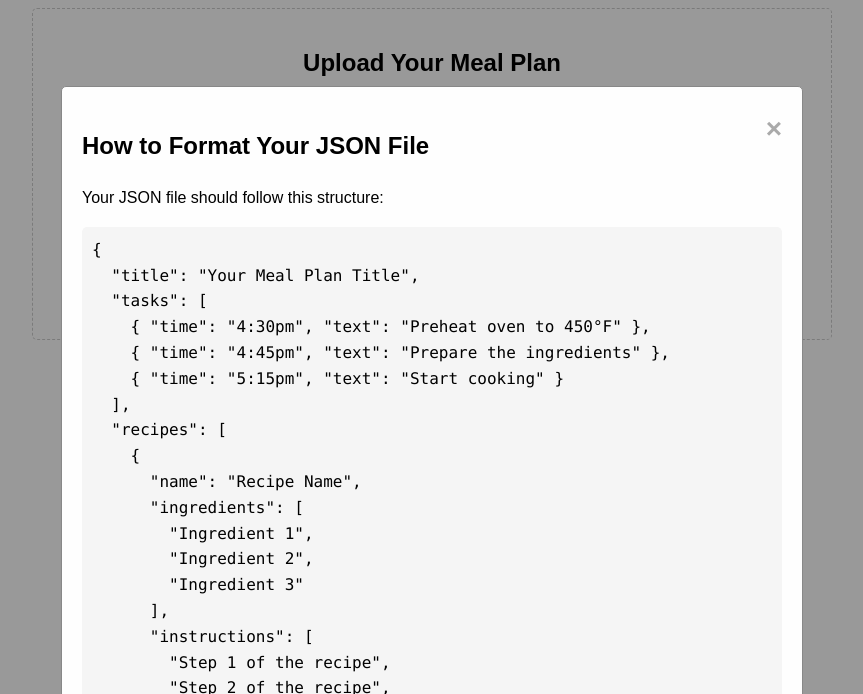
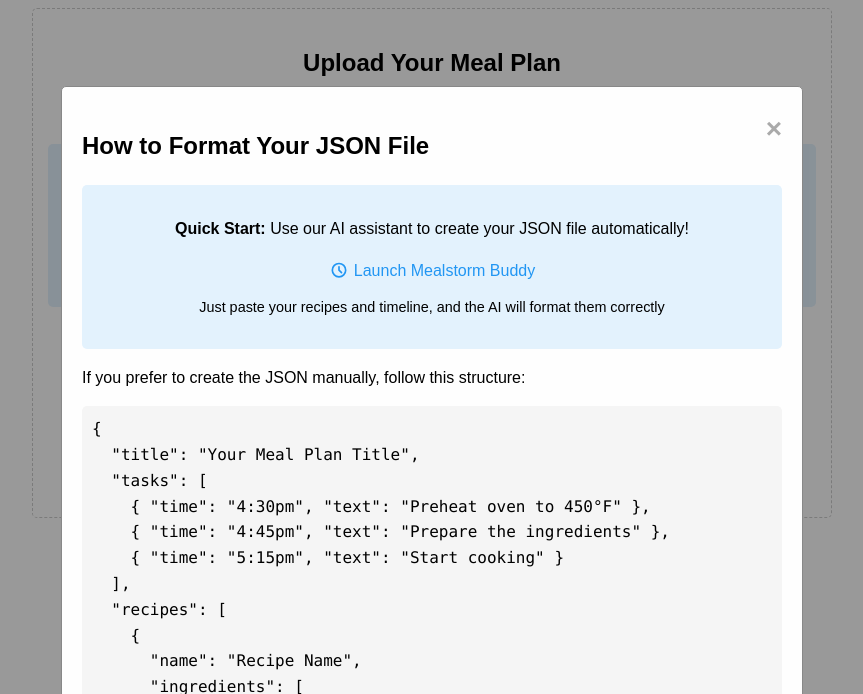
Before and after one commit to uymai/mealstorm, a website: page index.html in a window 1280 px wide. Both pictures are taken after a click on the button "Help with JSON Format". Shown: the part 106-800 px from the top of the page, without its empty margins (208-1071 px from the left). Drawn offline with Linux system fonts and the light colour scheme.

Commit message:
Add Mealstorm Buddy AI assistant link for JSON creation

```diff
--- a/index.html
+++ b/index.html
@@ -113,6 +113,29 @@
     .plan-actions {
       display: flex;
       gap: 5px;
+    }
+    .helper-link {
+      color: #2196F3;
+      text-decoration: none;
+      display: inline-flex;
+      align-items: center;
+      gap: 5px;
+    }
+    .helper-link:hover {
+      text-decoration: underline;
+      color: #0b7dda;
+    }
+    .helper-link img {
+      width: 20px;
+      height: 20px;
+      vertical-align: middle;
+    }
+    .helper-section {
+      margin: 15px 0;
+      padding: 15px;
+      background: #e3f2fd;
+      border-radius: 5px;
+      text-align: center;
     }
   </style>
   <script>
@@ -395,6 +418,17 @@
   <div id="upload-section" class="file-upload">
     <h2>Upload Your Meal Plan</h2>
     <p>Upload a JSON file with your meal plan data or use our default timeline.</p>
+    <div class="helper-section">
+      <p>Need help creating your meal plan JSON?</p>
+      <a href="https://chatgpt.com/g/g-682cdfd61f0c8191ad1c063a4c46efef-mealstorm-buddy" target="_blank" class="helper-link">
+        <svg width="20" height="20" viewBox="0 0 24 24" fill="none" xmlns="http://www.w3.org/2000/svg">
+          <path d="M20 11C20 15.4183 16.4183 19 12 19C7.58172 19 4 15.4183 4 11C4 6.58172 7.58172 3 12 3C16.4183 3 20 6.58172 20 11Z" stroke="#2196F3" stroke-width="2"/>
+          <path d="M12 7V11L15 14" stroke="#2196F3" stroke-width="2" stroke-linecap="round" stroke-linejoin="round"/>
+        </svg>
+        Use Mealstorm Buddy (AI Assistant)
+      </a>
+      <p style="font-size: 0.9em; margin-top: 8px;">Our AI assistant will help convert your recipes into the correct JSON format</p>
+    </div>
     <input type="file" id="json-file" accept=".json">
     <div style="margin: 15px 0;">
       <button id="helpButton" class="help-button">Help with JSON Format</button>
@@ -415,7 +449,20 @@
     <div class="modal-content">
       <span class="close">&times;</span>
       <h2>How to Format Your JSON File</h2>
-      <p>Your JSON file should follow this structure:</p>
+
+      <div class="helper-section">
+        <p><strong>Quick Start:</strong> Use our AI assistant to create your JSON file automatically!</p>
+        <a href="https://chatgpt.com/g/g-682cdfd61f0c8191ad1c063a4c46efef-mealstorm-buddy" target="_blank" class="helper-link">
+          <svg width="20" height="20" viewBox="0 0 24 24" fill="none" xmlns="http://www.w3.org/2000/svg">
+            <path d="M20 11C20 15.4183 16.4183 19 12 19C7.58172 19 4 15.4183 4 11C4 6.58172 7.58172 3 12 3C16.4183 3 20 6.58172 20 11Z" stroke="#2196F3" stroke-width="2"/>
+            <path d="M12 7V11L15 14" stroke="#2196F3" stroke-width="2" stroke-linecap="round" stroke-linejoin="round"/>
+          </svg>
+          Launch Mealstorm Buddy
+        </a>
+        <p style="font-size: 0.9em; margin-top: 8px;">Just paste your recipes and timeline, and the AI will format them correctly</p>
+      </div>
+
+      <p>If you prefer to create the JSON manually, follow this structure:</p>
       <pre><code>{
   "title": "Your Meal Plan Title",
   "tasks": [
```
